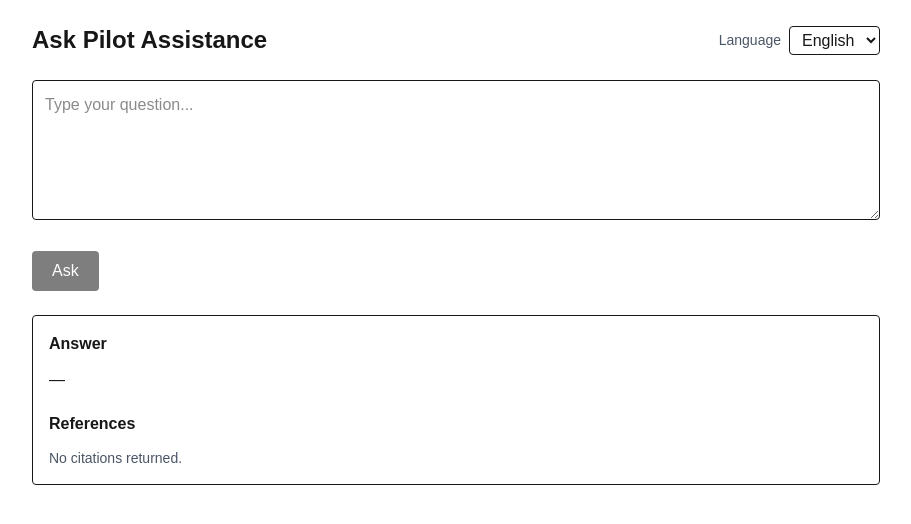
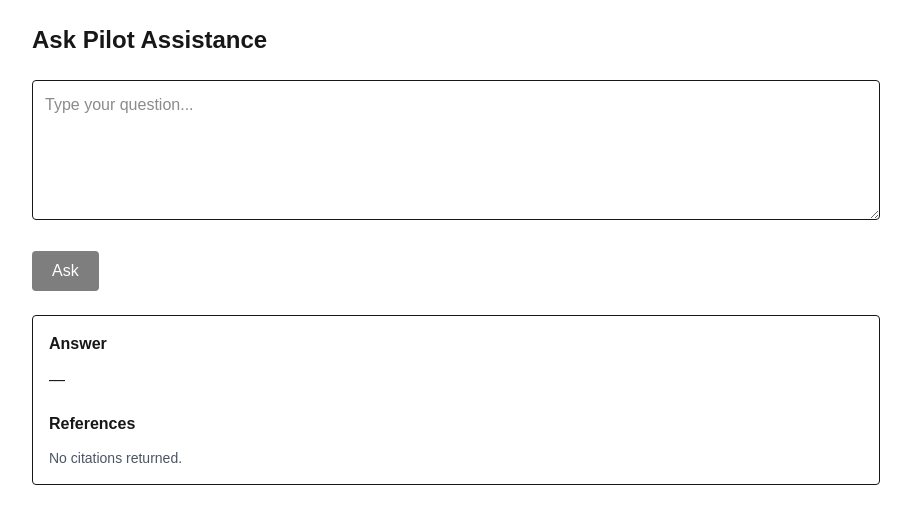
Before and after one commit to fahad4104/PILOTS-ASSISTANCE, a Next.js app: page /ask in a window 1280 px wide. Shown: the top 524 px of the page, without its empty margins (184-1095 px from the left). Built offline with nearby package versions, Linux system fonts and the light colour scheme.

Commit message:
Remove language selector and fix lang to EN

```diff
--- a/src/app/ask/page.tsx
+++ b/src/app/ask/page.tsx
@@ -6,14 +6,12 @@ type Citation = {
   type: "file_citation";
   file_id?: string;
   filename?: string;
-  index?: number;     // index from OpenAI
-  page?: number;      // our mapped page (if available)
+  index?: number; // index from OpenAI
+  page?: number;  // our mapped page (if available)
 };
 
 export default function AskPage() {
   const [question, setQuestion] = useState("");
-  const [lang, setLang] = useState<"en" | "ar">("en");
-
   const [loading, setLoading] = useState(false);
   const [answer, setAnswer] = useState("");
   const [citations, setCitations] = useState<Citation[]>([]);
@@ -27,7 +25,8 @@ export default function AskPage() {
       const res = await fetch("/api/ask", {
         method: "POST",
         headers: { "Content-Type": "application/json" },
-        body: JSON.stringify({ question: question.trim(), lang }),
+        // language fixed to English
+        body: JSON.stringify({ question: question.trim(), lang: "en" }),
       });
 
       const text = await res.text();
@@ -52,18 +51,6 @@ export default function AskPage() {
     <main className="max-w-4xl mx-auto p-6 space-y-6">
       <div className="flex items-center justify-between gap-4 flex-wrap">
         <h1 className="text-2xl font-bold">Ask Pilot Assistance</h1>
-
-        <div className="flex items-center gap-2">
-          <label className="text-sm text-gray-600">Language</label>
-          <select
-            value={lang}
-            onChange={(e) => setLang(e.target.value as any)}
-            className="border rounded px-2 py-1"
-          >
-            <option value="en">English</option>
-            <option value="ar">Arabic</option>
-          </select>
-        </div>
       </div>
 
       <textarea
```
Also changed, not shown: 1 other file (tests, documents, lock files or other folders).
